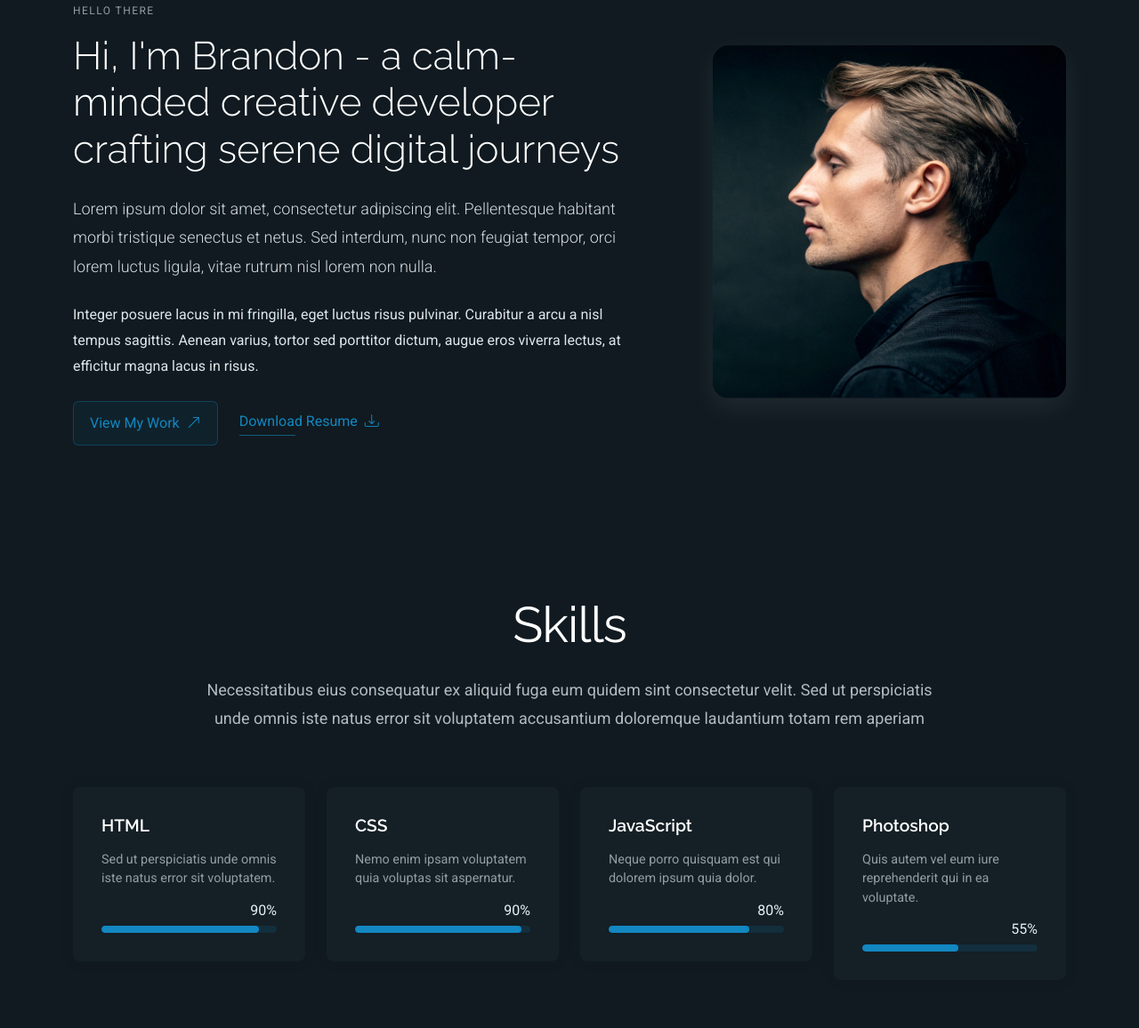
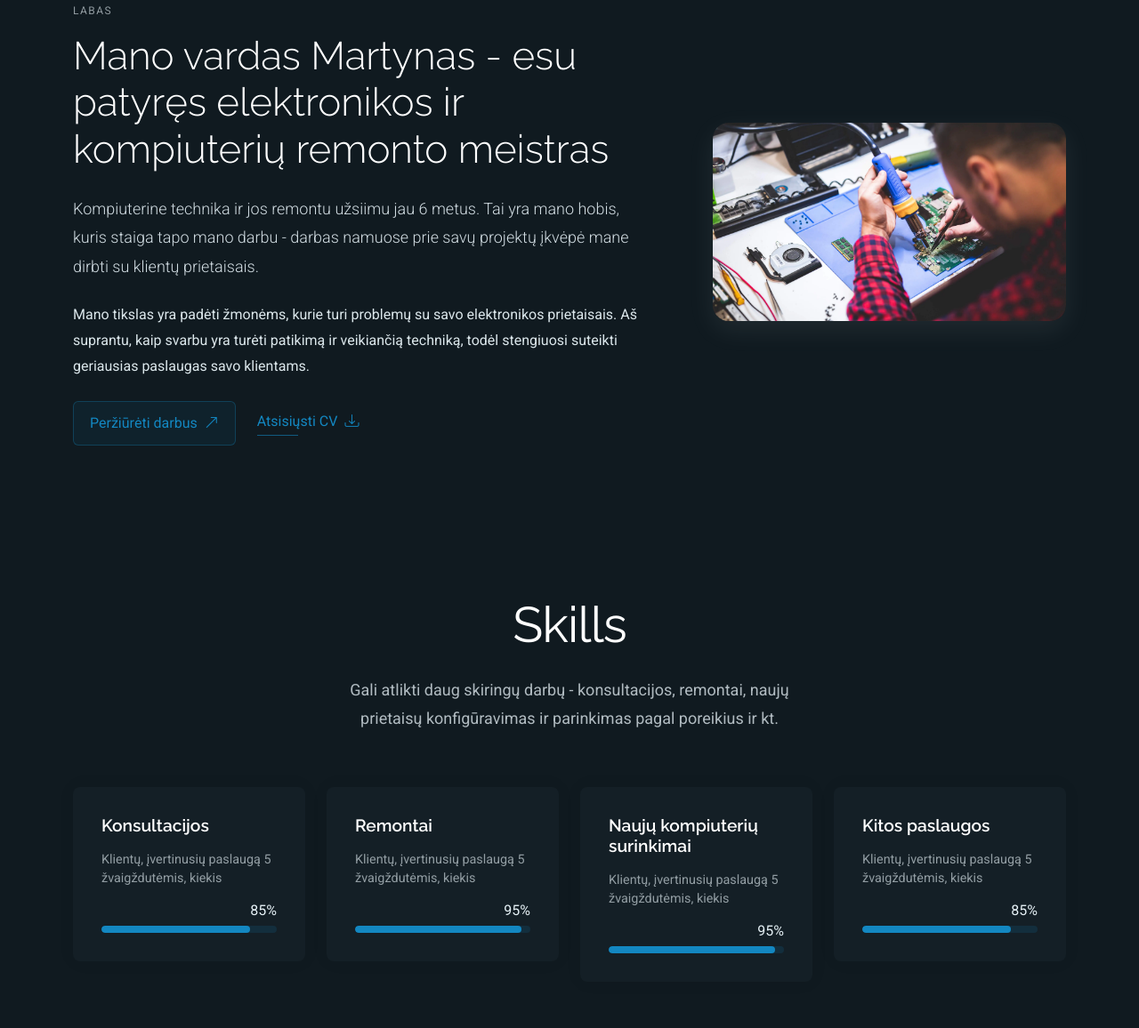
Before and after one commit to martynasposk/martynasposk.github.io, a plain HTML site: page about.html in a window 1280 px wide. Shown: the part 296-1452 px from the top of the page at 89% size. Drawn offline with nearby package versions, Linux system fonts and the light colour scheme; a script that the page names is missing; files whose address does not match are found by name.

Commit message:
Add files via upload

```diff
--- a/about.html
+++ b/about.html
@@ -4,9 +4,10 @@
 <head>
   <meta charset="utf-8">
   <meta content="width=device-width, initial-scale=1.0" name="viewport">
-  <title>About - FolioOne Bootstrap Template</title>
-  <meta name="description" content="">
-  <meta name="keywords" content="">
+  <title>Apie - FolioOne Bootstrap Template</title>
+  <meta name="description" content="Apie Martyną Poškevičių">
+  <meta name="keywords" content="Apie, Martynas Poškevičius, elektronikos remontas, kompiuterių surinkimas, konsultacijos">
+  <meta name="author" content="Martynas Poškevičius">
 
   <!-- Favicons -->
   <link href="assets/img/favicon.png" rel="icon">
@@ -75,7 +76,7 @@
 
       <!-- Section Title -->
       <div class="container section-title" data-aos="fade-up">
-        <h2>About</h2>
+        <h2>Apie</h2>
       </div><!-- End Section Title -->
 
       <div class="container" data-aos="fade-up" data-aos-delay="100">
@@ -84,21 +85,21 @@
         <div class="row align-items-center justify-content-between gy-5 mb-5">
           <div class="col-lg-7" data-aos="fade-right" data-aos-delay="150">
             <div class="intro-content">
-              <span class="eyebrow">Hello there</span>
-              <h2 class="headline">Hi, I'm Brandon - a calm-minded creative developer crafting serene digital journeys</h2>
+              <span class="eyebrow">Labas</span>
+              <h2 class="headline">Mano vardas Martynas - esu patyręs elektronikos ir kompiuterių remonto meistras</h2>
               <p class="lead">
-                Lorem ipsum dolor sit amet, consectetur adipiscing elit. Pellentesque habitant morbi tristique senectus et netus. Sed interdum, nunc non feugiat tempor, orci lorem luctus ligula, vitae rutrum nisl lorem non nulla.
+                Kompiuterine technika ir jos remontu užsiimu jau 6 metus. Tai yra mano hobis, kuris staiga tapo mano darbu - darbas namuose prie savų projektų įkvėpė mane dirbti su klientų prietaisais.
               </p>
               <p>
-                Integer posuere lacus in mi fringilla, eget luctus risus pulvinar. Curabitur a arcu a nisl tempus sagittis. Aenean varius, tortor sed porttitor dictum, augue eros viverra lectus, at efficitur magna lacus in risus.
+                Mano tikslas yra padėti žmonėms, kurie turi problemų su savo elektronikos prietaisais. Aš suprantu, kaip svarbu yra turėti patikimą ir veikiančią techniką, todėl stengiuosi suteikti geriausias paslaugas savo klientams.
               </p>
 
               <div class="cta-group">
                 <a href="#portfolio" class="btn-ghost">
-                  View My Work <i class="bi bi-arrow-up-right"></i>
+                  Peržiūrėti darbus <i class="bi bi-arrow-up-right"></i>
                 </a>
                 <a href="#" class="link-underline">
-                  Download Resume <i class="bi bi-download"></i>
+                  Atsisiųsti CV <i class="bi bi-download"></i>
                 </a>
               </div>
             </div>
@@ -106,7 +107,7 @@
 
           <div class="col-lg-5" data-aos="zoom-in" data-aos-delay="250">
             <figure class="profile-figure text-center text-lg-end">
-              <img src="assets/img/profile/profile-square-11.webp" alt="Portrait of Alex" class="img-fluid profile-photo">
+              <img src="assets/img/profile/repair.webp" alt="Portrait of Alex" class="img-fluid profile-photo">
             </figure>
           </div>
         </div>
@@ -120,7 +121,7 @@
       <!-- Section Title -->
       <div class="container section-title" data-aos="fade-up">
         <h2>Skills</h2>
-        <p>Necessitatibus eius consequatur ex aliquid fuga eum quidem sint consectetur velit. Sed ut perspiciatis unde omnis iste natus error sit voluptatem accusantium doloremque laudantium totam rem aperiam</p>
+        <p>Gali atlikti daug skiringų darbų - konsultacijos, remontai, naujų prietaisų konfigūravimas ir parinkimas pagal poreikius ir kt. </p>
       </div><!-- End Section Title -->
 
       <div class="container" data-aos="fade-up" data-aos-delay="100">
@@ -129,20 +130,20 @@
 
           <div class="col-md-6 col-lg-3" data-aos="fade-up" data-aos-delay="100">
             <div class="skill-box">
-              <h3>HTML</h3>
-              <p>Sed ut perspiciatis unde omnis iste natus error sit voluptatem.</p>
-              <span class="text-end d-block">90%</span>
+              <h3>Konsultacijos</h3>
+              <p>Klientų, įvertinusių paslaugą 5 žvaigždutėmis, kiekis</p>
+              <span class="text-end d-block">85%</span>
               <div class="progress">
-                <div class="progress-bar" role="progressbar" aria-valuenow="90" aria-valuemin="0" aria-valuemax="100"></div>
+                <div class="progress-bar" role="progressbar" aria-valuenow="85" aria-valuemin="0" aria-valuemax="100"></div>
               </div>
             </div>
           </div>
 
           <div class="col-md-6 col-lg-3" data-aos="fade-up" data-aos-delay="200">
             <div class="skill-box">
-              <h3>CSS</h3>
-              <p>Nemo enim ipsam voluptatem quia voluptas sit aspernatur.</p>
-              <span class="text-end d-block">90%</span>
+              <h3>Remontai</h3>
+              <p>Klientų, įvertinusių paslaugą 5 žvaigždutėmis, kiekis</p>
+              <span class="text-end d-block">95%</span>
               <div class="progress">
                 <div class="progress-bar" role="progressbar" aria-valuenow="95" aria-valuemin="0" aria-valuemax="100"></div>
               </div>
@@ -151,22 +152,22 @@
 
           <div class="col-md-6 col-lg-3" data-aos="fade-up" data-aos-delay="300">
             <div class="skill-box">
-              <h3>JavaScript</h3>
-              <p>Neque porro quisquam est qui dolorem ipsum quia dolor.</p>
-              <span class="text-end d-block">80%</span>
+              <h3>Naujų kompiuterių surinkimai</h3>
+              <p>Klientų, įvertinusių paslaugą 5 žvaigždutėmis, kiekis</p>
+              <span class="text-end d-block">95%</span>
               <div class="progress">
-                <div class="progress-bar" role="progressbar" aria-valuenow="80" aria-valuemin="0" aria-valuemax="100"></div>
+                <div class="progress-bar" role="progressbar" aria-valuenow="95" aria-valuemin="0" aria-valuemax="100"></div>
               </div>
             </div>
           </div>
 
           <div class="col-md-6 col-lg-3" data-aos="fade-up" data-aos-delay="400">
             <div class="skill-box">
-              <h3>Photoshop</h3>
-              <p>Quis autem vel eum iure reprehenderit qui in ea voluptate.</p>
-              <span class="text-end d-block">55%</span>
+              <h3>Kitos paslaugos</h3>
+              <p>Klientų, įvertinusių paslaugą 5 žvaigždutėmis, kiekis</p>
+              <span class="text-end d-block">85%</span>
               <div class="progress">
-                <div class="progress-bar" role="progressbar" aria-valuenow="55" aria-valuemin="0" aria-valuemax="100">
+                <div class="progress-bar" role="progressbar" aria-valuenow="85" aria-valuemin="0" aria-valuemax="100">
                 </div>
               </div>
             </div>
```
Also changed, not shown: index.html (+19 -19 lines), assets/img/favicon.png, assets/img/profile/repair.webp (added).
